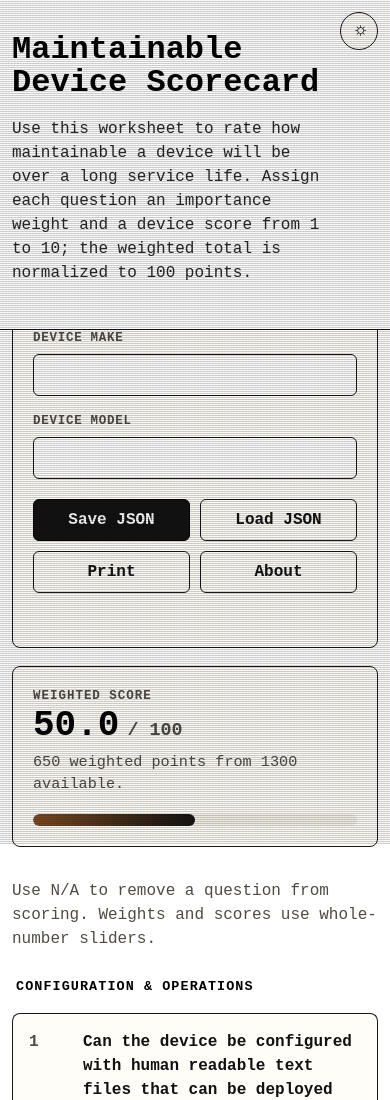
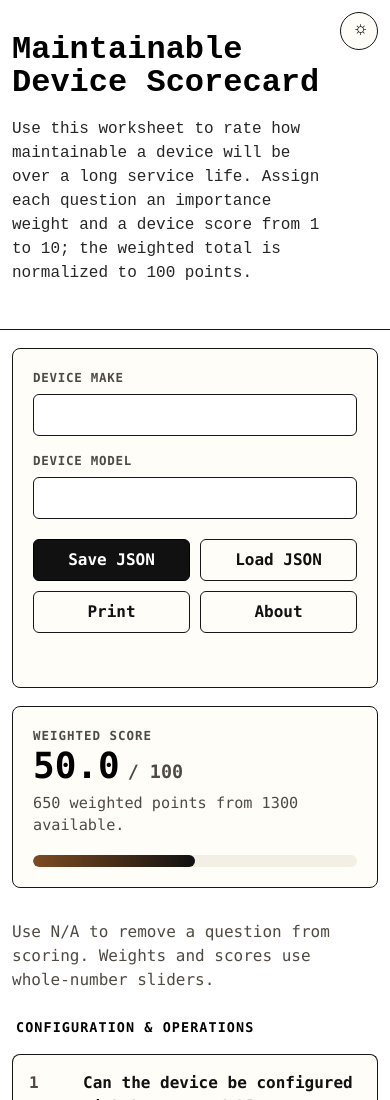
Before and after one commit to ubernaut/maintainable-device-scorecard, a website: page docs/index.html in a window 390 px wide. Shown: the top 1100 px of the page. Drawn offline with Linux system fonts and the light colour scheme; a web font is replaced by a local one.

Commit message:
Polish light theme and spacing

```diff
--- a/docs/index.html
+++ b/docs/index.html
@@ -71,6 +71,8 @@
 
       :root {
         --font-light: "typewriter", "Courier New", monospace;
+        --font-light-ui: ui-monospace, SFMono-Regular, Menlo, Monaco, Consolas,
+          "Liberation Mono", "Courier New", monospace;
         --font-dark: "Gohu", "Courier New", monospace;
         --background: #f6f7f9;
         --surface: #ffffff;
@@ -147,8 +149,13 @@
         font-family: var(--font-dark);
       }
 
-      .crt.crt-active::after,
-      .crt.is-loading::after {
+      body.light main,
+      body.light dialog {
+        font-family: var(--font-light-ui);
+      }
+
+      body.dark.crt.crt-active::after,
+      body.dark.crt.is-loading::after {
         position: fixed;
         inset: 0;
         z-index: 50;
@@ -160,7 +167,7 @@
         animation: resumeFlicker 0.15s infinite;
       }
 
-      .crt::before {
+      body.dark.crt::before {
         position: fixed;
         inset: 0;
         z-index: 50;
@@ -180,8 +187,8 @@
           3px 100%;
       }
 
-      .crt.crt-active,
-      .crt.is-loading {
+      body.dark.crt.crt-active,
+      body.dark.crt.is-loading {
         animation: resumeTextShadow 1.6s infinite;
       }
 
@@ -251,6 +258,10 @@
         line-height: 1;
       }
 
+      #theme-icon {
+        transform: translateY(-1px);
+      }
+
       body.dark #togglebtn {
         font-family: var(--font-light);
       }
@@ -289,7 +300,7 @@
 
       main {
         width: min(1180px, calc(100% - 32px));
-        margin: -28px auto 56px;
+        margin: 24px auto 56px;
       }
 
       .setup-panel {
@@ -752,7 +763,7 @@
 
         main {
           width: min(100% - 24px, 1180px);
-          margin-top: -22px;
+          margin-top: 18px;
         }
 
         .score-panel {
@@ -975,8 +986,8 @@
       title="toggle light/dark mode"
       hidden
     >
-      <span aria-hidden="true">☼</span>
-      <span class="sr-only">Toggle light/dark mode</span>
+      <span id="theme-icon" aria-hidden="true">☼</span>
+      <span class="sr-only" id="theme-toggle-label">Toggle light/dark mode</span>
     </button>
     <header>
       <div class="hero">
@@ -1200,6 +1211,30 @@
       const getBody = () => document.getElementById("body");
       const getLoaderBar = () => document.getElementById("loaderBar");
       const getToggleButton = () => document.getElementById("togglebtn");
+      const getThemeIcon = () => document.getElementById("theme-icon");
+      const getThemeToggleLabel = () =>
+        document.getElementById("theme-toggle-label");
+
+      const updateThemeToggle = (theme) => {
+        const toggleButton = getToggleButton();
+        const themeIcon = getThemeIcon();
+        const themeToggleLabel = getThemeToggleLabel();
+        const nextTheme = theme === "dark" ? "light" : "dark";
+        const label = `Switch to ${nextTheme} mode`;
+
+        if (themeIcon) {
+          themeIcon.textContent = theme === "dark" ? "☾" : "☼";
+        }
+
+        if (themeToggleLabel) {
+          themeToggleLabel.textContent = label;
+        }
+
+        if (toggleButton) {
+          toggleButton.title = label;
+          toggleButton.setAttribute("aria-label", label);
+        }
+      };
 
       const applyTheme = (theme) => {
         const body = getBody();
@@ -1209,6 +1244,7 @@
 
         body.classList.remove("light", "dark");
         body.classList.add(theme);
+        updateThemeToggle(theme);
       };
 
       const applyPreferredTheme = () => {
```
Also changed, not shown: index.html (+45 -9 lines).
